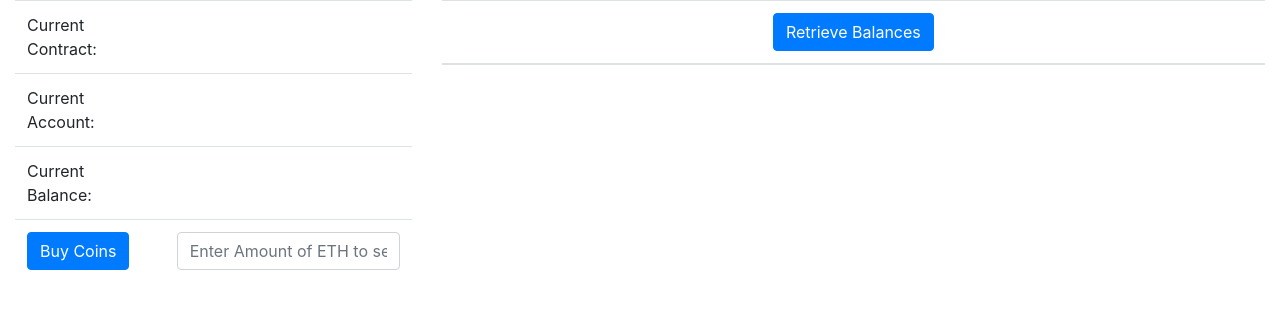
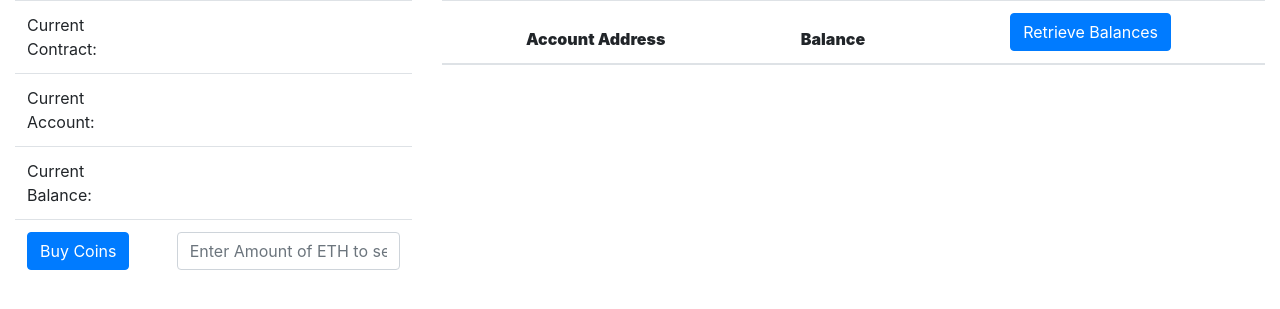
Before and after one commit to PJUllrich/Ethereum-Workshop, a Django app: page / in a window 1280 px wide. Shown: the top 309 px of the page. Run offline with Django 3.2, Linux system fonts and the light colour scheme; lists and menus that the app fills with data are empty; some libraries are stand-ins or nearby versions.

Commit message:
Finished up the coding

```diff
--- a/website/ico/static/js/index.js
+++ b/website/ico/static/js/index.js
@@ -224,19 +224,33 @@
                 return;
             }
 
+            emptyTable();
+
             let arraySize = res.toNumber();
             let table = document.getElementById('balanceTable').getElementsByTagName('tbody')[0];
+            let addressSet = new Set();
 
             for (let i = 0; i < arraySize; i++) {
                 let address = contract.getBuyerAt(i);
                 let balance = contract.balances(address);
 
-                let newRow = table.insertRow();
-                newRow.insertCell(0).innerHTML = address;
-                newRow.insertCell(1).innerHTML = balance;
+                if (!addressSet.has(address)) {
+                    addressSet.add(address);
+
+                    let newRow = table.insertRow();
+                    newRow.insertCell(0).innerHTML = address;
+                    newRow.insertCell(1).innerHTML = w3.fromWei(balance, 'kether');
+                    newRow.insertCell(2);
+                }
             }
         }
     })
+}
+
+function emptyTable() {
+    let tbody_old = document.getElementById('balanceTable').getElementsByTagName('tbody')[0];
+    let tbody_new = document.createElement('tbody');
+    tbody_old.parentNode.replaceChild(tbody_new, tbody_old);
 }
 
 function buy() {
--- a/website/ico/templates/ico/index.html
+++ b/website/ico/templates/ico/index.html
@@ -42,22 +42,21 @@
                 </tbody>
             </table>
         </div>
-        <div class="col-8 d-flex justify-content-center">
+        <div class="col-8">
             <table class="table" id="balanceTable">
                 <thead>
                 <tr>
+                    <th><b>Account Address</b></th>
+                    <th><b>Balance</b></th>
                     <th>
-                        <button type="button" class="btn btn-primary"
-                                onclick="updateBalances()">
-                            Retrieve Balances
-                        </button>
+                    <button type="button" class="btn btn-primary"
+                    onclick="updateBalances()">
+                    Retrieve Balances
+                    </button>
                     </th>
                 </tr>
                 </thead>
                 <tbody>
-                <tr>
-
-                </tr>
                 </tbody>
             </table>
 
```
Also changed, not shown: 1 other file.
